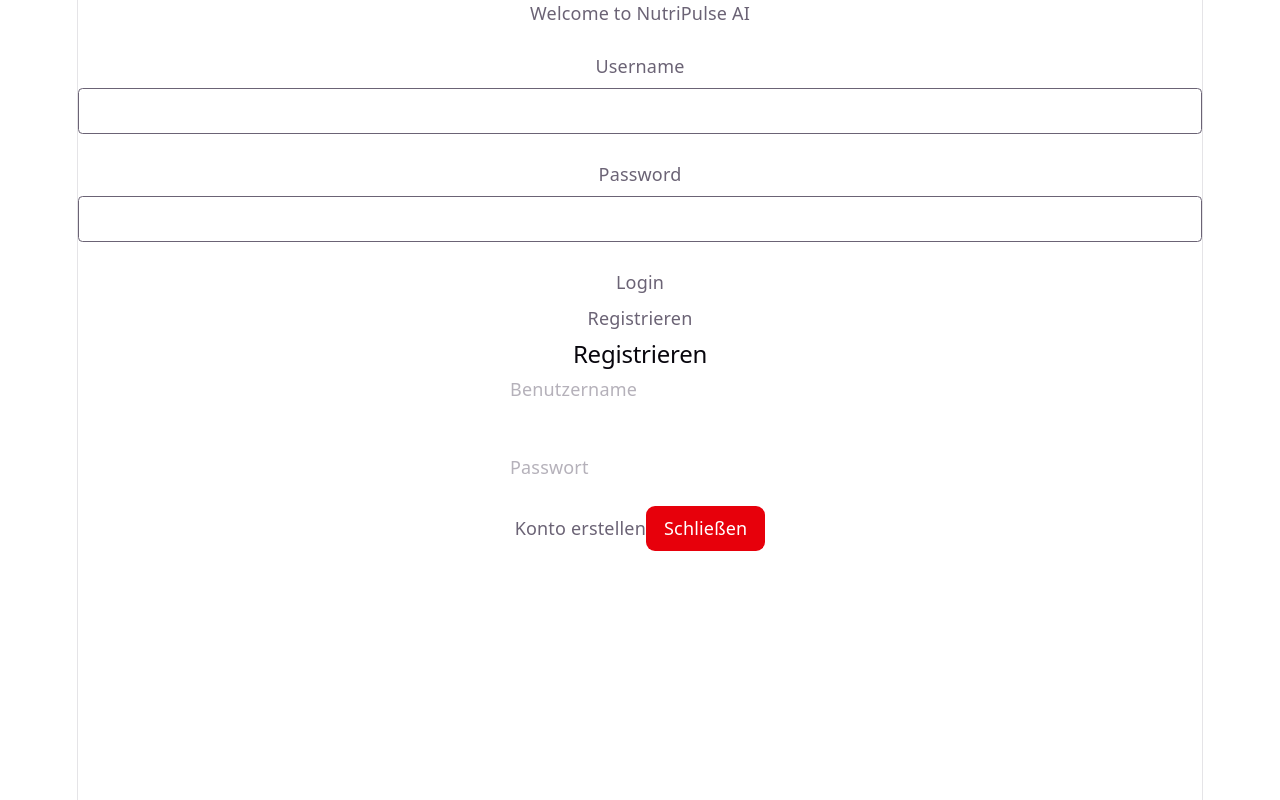
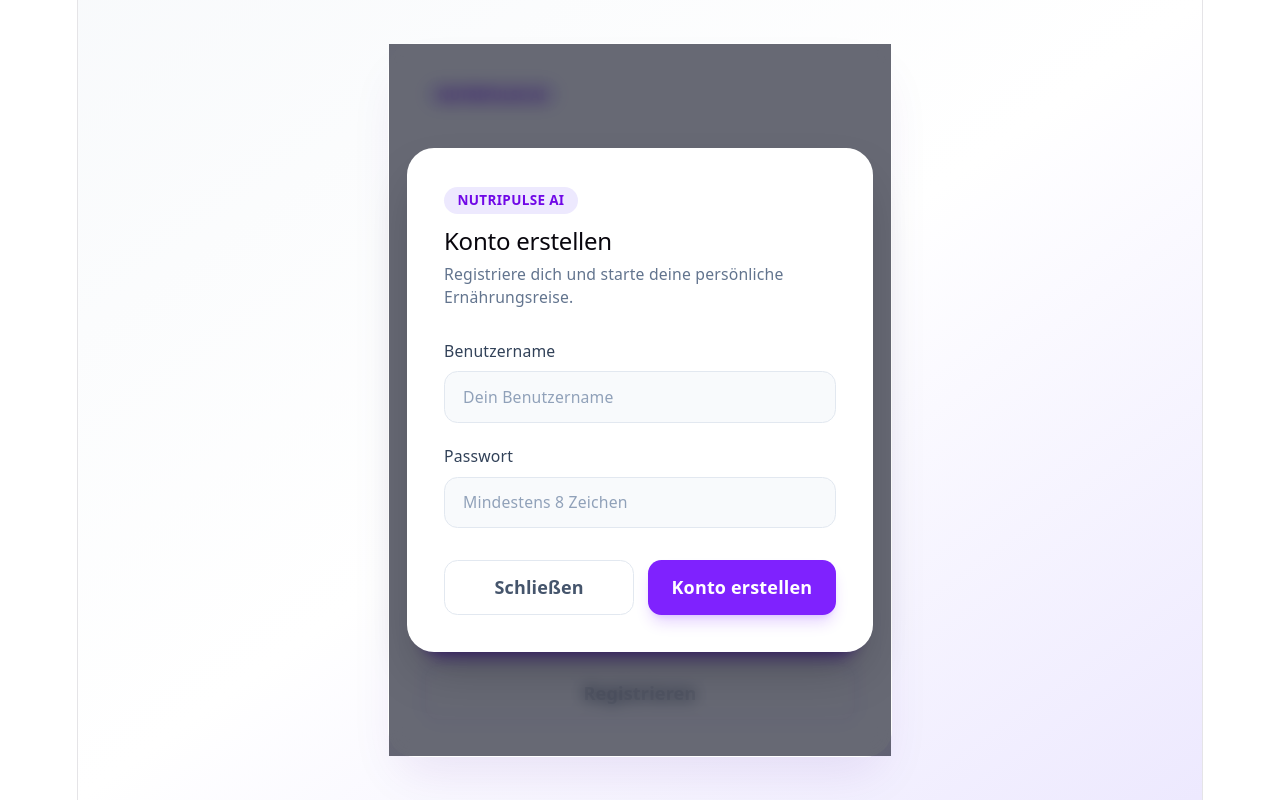
Before and after one commit to bgkz/NutriPulse-AI, a React (Vite) app in the folder frontend/: page / in a window 1280 px wide. Both pictures are taken after a click on the button "Registrieren". Built offline with nearby package versions, Linux system fonts and the light colour scheme.

Commit message:
changed frontend optics

```diff
--- a/frontend/src/components/LoginForm.tsx
+++ b/frontend/src/components/LoginForm.tsx
@@ -1,52 +1,70 @@
 import { useState } from "react";
 import RegistrationForm from "./RegistrationForm";
+
 export default function LoginForm() {
   const [username, setUsername] = useState("");
   const [password, setPassword] = useState("");
   const [showRegisterForm, setShowRegisterForm] = useState(false);
 
-  function handleLogin(username: string, password: string) {
+  async function handleLogin(
+    event: React.FormEvent,
+    username: string,
+    password: string,
+  ) {
     alert(`Username: ${username}\nPassword: ${password}`);
   }
 
   return (
-    <form className="w-full h-full flex flex-col gap-6">
-      <span>Welcome to NutriPulse AI</span>
-      <div className="flex flex-col gap-6">
-        {/* Gruppe 1: Username */}
-        <div className="flex flex-col gap-2">
-          <span>Username</span>
+    <div className="flex min-h-screen w-full items-center justify-center bg-gradient-to-br from-slate-50 via-white to-violet-100 p-4 dark:from-slate-950 dark:via-slate-900 dark:to-violet-950">
+      <form className="w-full max-w-md rounded-3xl border border-white/60 bg-white/90 p-8 text-left shadow-2xl shadow-violet-900/10 backdrop-blur-xl dark:border-white/10 dark:bg-slate-900/90">
+        <div className="mb-8">
+          <span className="mb-3 inline-flex rounded-full bg-violet-100 px-3 py-1 text-xs font-semibold tracking-wide text-violet-700 uppercase dark:bg-violet-500/15 dark:text-violet-300">
+            NutriPulse AI
+          </span>
+          <h1 className="m-0 text-3xl font-bold tracking-tight text-slate-900 dark:text-white">
+            Willkommen zurück
+          </h1>
+          <p className="mt-2 text-sm text-slate-500 dark:text-slate-400">
+            Melde dich an, um deine Ernährungsreise fortzusetzen.
+          </p>
+        </div>
+
+        <div className="flex flex-col gap-5">
+          <label className="flex flex-col gap-2 text-sm font-medium text-slate-700 dark:text-slate-200">
+            Benutzername
             <input
               type="text"
-            className="border p-2 rounded"
+              className="w-full rounded-xl border border-slate-200 bg-slate-50 px-4 py-3 text-slate-900 outline-none transition placeholder:text-slate-400 focus:border-violet-500 focus:bg-white focus:ring-4 focus:ring-violet-500/10 dark:border-slate-700 dark:bg-slate-800 dark:text-white dark:focus:border-violet-400"
               value={username}
               onChange={(event) => setUsername(event.target.value)}
+              placeholder="Dein Benutzername"
             />
-        </div>
+          </label>
 
-        {/* Gruppe 2: Password */}
-        <div className="flex flex-col gap-2">
-          <span>Password</span>
+          <label className="flex flex-col gap-2 text-sm font-medium text-slate-700 dark:text-slate-200">
+            Passwort
             <input
               type="password"
-            className="border p-2 rounded"
+              className="w-full rounded-xl border border-slate-200 bg-slate-50 px-4 py-3 text-slate-900 outline-none transition placeholder:text-slate-400 focus:border-violet-500 focus:bg-white focus:ring-4 focus:ring-violet-500/10 dark:border-slate-700 dark:bg-slate-800 dark:text-white dark:focus:border-violet-400"
               value={password}
               onChange={(event) => setPassword(event.target.value)}
+              placeholder="Dein Passwort"
             />
-        </div>
+          </label>
 
-        {/* Gruppe 3: Login/Registrieren */}
-        <div className="flex flex-col gap-2">
+          <div className="mt-2 flex flex-col gap-3">
             <button
               type="button"
-            onClick={() => {
-              handleLogin(username, password);
+              className="w-full rounded-xl bg-violet-600 px-4 py-3 font-semibold text-white shadow-lg shadow-violet-600/20 transition hover:-translate-y-0.5 hover:bg-violet-700 focus:ring-4 focus:ring-violet-500/25 focus:outline-none"
+              onClick={(event) => {
+                handleLogin(event, username, password);
               }}
             >
               Login
             </button>
             <button
               type="button"
+              className="w-full rounded-xl border border-slate-200 px-4 py-3 font-semibold text-slate-600 transition hover:border-violet-300 hover:bg-violet-50 hover:text-violet-700 focus:ring-4 focus:ring-violet-500/10 focus:outline-none dark:border-slate-700 dark:text-slate-300 dark:hover:border-violet-500/50 dark:hover:bg-violet-500/10 dark:hover:text-violet-300"
               onClick={() => {
                 setShowRegisterForm(true);
               }}
@@ -55,11 +73,15 @@
             </button>
             <>
               {showRegisterForm && (
-              <RegistrationForm onSuccess={() => setShowRegisterForm(false)} />
+                <RegistrationForm
+                  onSuccess={() => setShowRegisterForm(false)}
+                  onClose={() => setShowRegisterForm(false)}
+                />
               )}
             </>
           </div>
         </div>
       </form>
+    </div>
   );
 }
--- a/frontend/src/components/RegistrationForm.tsx
+++ b/frontend/src/components/RegistrationForm.tsx
@@ -2,6 +2,7 @@
 
 type RegisterFormProps = {
   onSuccess: () => void;
+  onClose: () => void;
 };
 
 export default function RegistrationForm({ onSuccess }: RegisterFormProps) {
@@ -39,39 +40,59 @@
   }
 
   return (
-    <div id="registerModal" className="modal">
-      <div className="modal-content">
-        <h2>Registrieren</h2>
-        <form>
+    <div
+      id="registerModal"
+      className="fixed inset-0 z-50 flex items-center justify-center bg-slate-950/60 p-4 backdrop-blur-sm"
+    >
+      <div className="w-full max-w-md rounded-3xl border border-white/10 bg-white p-8 text-left shadow-2xl dark:bg-slate-900">
+        <div className="mb-7">
+          <span className="mb-3 inline-flex rounded-full bg-violet-100 px-3 py-1 text-xs font-semibold tracking-wide text-violet-700 uppercase dark:bg-violet-500/15 dark:text-violet-300">
+            NutriPulse AI
+          </span>
+          <h2 className="text-3xl font-bold tracking-tight text-slate-900 dark:text-white">
+            Konto erstellen
+          </h2>
+          <p className="mt-2 text-sm text-slate-500 dark:text-slate-400">
+            Registriere dich und starte deine persönliche Ernährungsreise.
+          </p>
+        </div>
+
+        <form className="flex flex-col gap-5">
+          <label className="flex flex-col gap-2 text-sm font-medium text-slate-700 dark:text-slate-200">
+            Benutzername
             <input
               type="text"
+              className="w-full rounded-xl border border-slate-200 bg-slate-50 px-4 py-3 text-slate-900 outline-none transition placeholder:text-slate-400 focus:border-violet-500 focus:bg-white focus:ring-4 focus:ring-violet-500/10 dark:border-slate-700 dark:bg-slate-800 dark:text-white dark:focus:border-violet-400"
               onChange={(event) => setUsername(event.target.value)}
-            placeholder="Benutzername"
-            required
+              placeholder="Dein Benutzername"
             />
-          <br />
-          <br />
-          <br />
+          </label>
+
+          <label className="flex flex-col gap-2 text-sm font-medium text-slate-700 dark:text-slate-200">
+            Passwort
             <input
               type="password"
+              className="w-full rounded-xl border border-slate-200 bg-slate-50 px-4 py-3 text-slate-900 outline-none transition placeholder:text-slate-400 focus:border-violet-500 focus:bg-white focus:ring-4 focus:ring-violet-500/10 dark:border-slate-700 dark:bg-slate-800 dark:text-white dark:focus:border-violet-400"
               onChange={(event) => setPassword(event.target.value)}
-            placeholder="Passwort"
-            required
+              placeholder="Mindestens 8 Zeichen"
             />
-          <br />
-          <br />
+          </label>
+
+          <div className="mt-2 flex flex-col-reverse gap-3 sm:flex-row">
+            <button
+              style={{ cursor: "pointer" }}
+              className="flex-1 rounded-xl border border-slate-200 px-4 py-3 font-semibold text-slate-600 transition hover:border-slate-300 hover:bg-slate-50 dark:border-slate-700 dark:text-slate-300 dark:hover:bg-slate-800"
+            >
+              Schließen
+            </button>
             <button
               type="submit"
+              className="flex-1 rounded-xl bg-violet-600 px-4 py-3 font-semibold text-white shadow-lg shadow-violet-600/20 transition hover:-translate-y-0.5 hover:bg-violet-700 focus:ring-4 focus:ring-violet-500/25 focus:outline-none"
               onClick={(event) => handleRegistration(event, username, password)}
             >
               Konto erstellen
             </button>
-          <button
-            style={{ cursor: "pointer" }}
-            className="bg-red-600 hover:bg-red-700 text-white font-medium px-4 py-2 rounded-lg"
-          >
-            Schließen
-          </button>
+          </div>
         </form>
       </div>
     </div>
```
Lines whose indentation alone changed are shown as unchanged.
